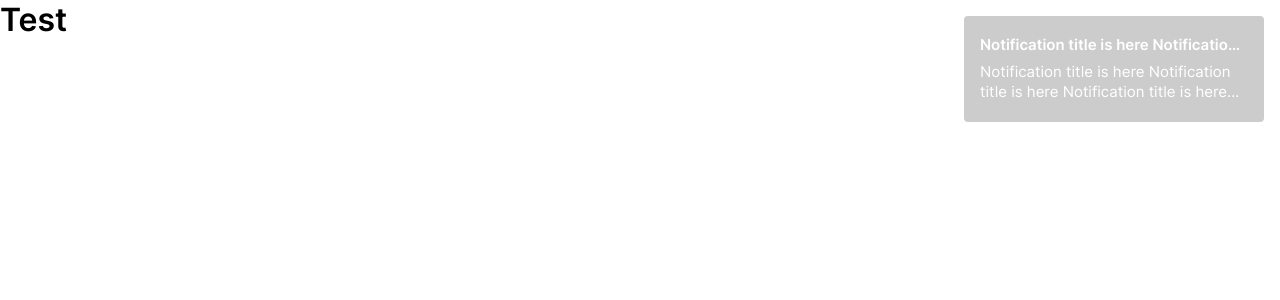
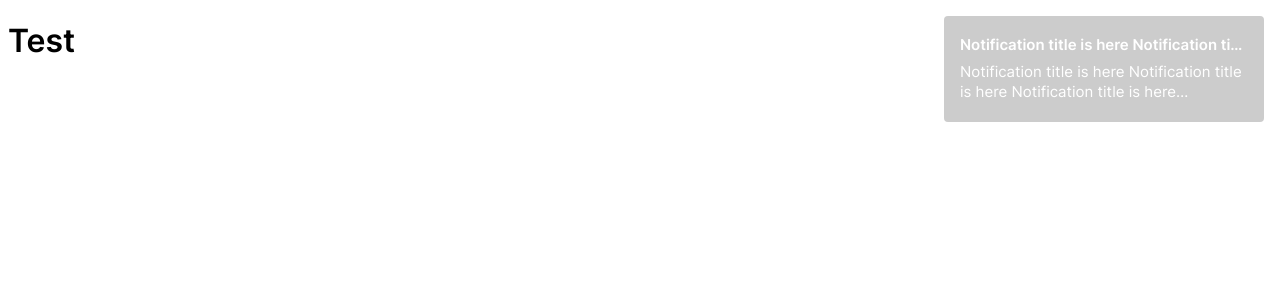
Before and after one commit to avrcoelho/react-hook-notification, a React (Create React App) app: page / in a window 1280 px wide. Shown: the top 300 px of the page. Built offline with nearby package versions, Linux system fonts and the light colour scheme.

Commit message:
test: Initialize refactor

```diff
--- a/src/App.tsx
+++ b/src/App.tsx
@@ -5,9 +5,5 @@ import './main';
 export const App = (): JSX.Element => {
   globalStyles();
 
-  return (
-    <div className="App">
-      <Notification type="default" />
-    </div>
-  );
+  return <Notification type="default" />;
 };
--- a/src/presentation/assets/styles/global.ts
+++ b/src/presentation/assets/styles/global.ts
@@ -2,12 +2,10 @@ import { globalCss } from '@stitches/react';
 import './inter.css';
 
 export const globalStyles = globalCss({
-  ':root': {
-    fontSize: '10px',
-  },
-  '*': { margin: 0, padding: 0, boxSizing: 'border-box', outline: 0 },
-  body: {
+  ':root': {},
+  '#rhn-container *, #root > *': {
+    boxSizing: 'border-box',
+    outline: 0,
     fontFamily: "'Inter', sans-serif",
-    fontSize: '1.6rem',
   },
 });
--- a/src/presentation/components/Notification/styles.ts
+++ b/src/presentation/components/Notification/styles.ts
@@ -8,26 +8,26 @@ const { styled } = createStitches({
 
 export const Container = styled('div', {
   position: 'absolute',
-  top: '1.6rem',
-  right: '1.6rem',
-  padding: '2rem 1.6rem',
+  top: '16px',
+  right: '16px',
+  padding: '20px 16px',
   backgroundColor: '#ccc',
-  borderRadius: '0.4rem',
+  borderRadius: '4px',
   display: 'flex',
   flexDirection: 'column',
-  width: '30rem',
+  width: '320px',
 
   '@bp1': {
-    width: 'calc(100% - 3.2rem)',
+    width: 'calc(100% - 32px)',
     margin: 'auto',
   },
 });
 
 export const Title = styled('strong', {
   color: 'white',
-  fontSize: '1.5rem',
-  lineHeight: '1.8rem',
-  marginBottom: '0.8rem',
+  fontSize: '15px',
+  lineHeight: '18px',
+  marginBottom: '8px',
   whiteSpace: 'nowrap',
   overflow: 'hidden',
   textOverflow: 'ellipsis',
@@ -35,8 +35,8 @@ export const Title = styled('strong', {
 
 export const Text = styled('span', {
   color: 'white',
-  fontSize: '1.5rem',
-  lineHeight: '2rem',
+  fontSize: '15px',
+  lineHeight: '20px',
   textOverflow: 'ellipsis',
   overflow: 'hidden',
   display: '-webkit-box',
```
